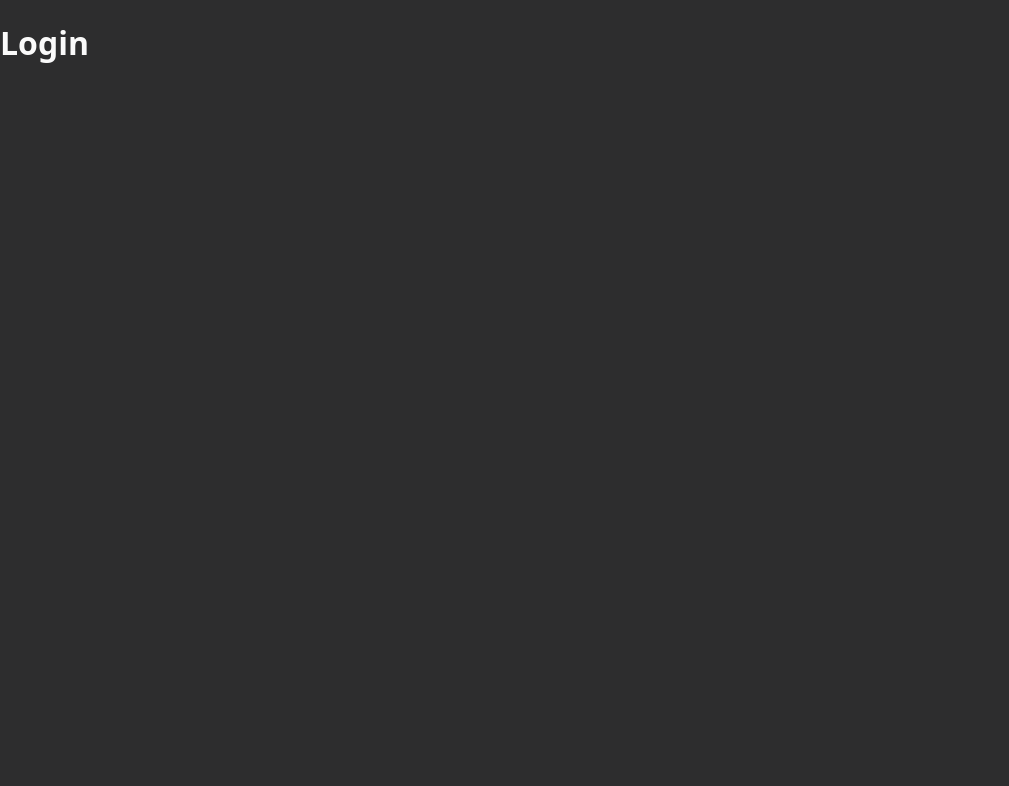
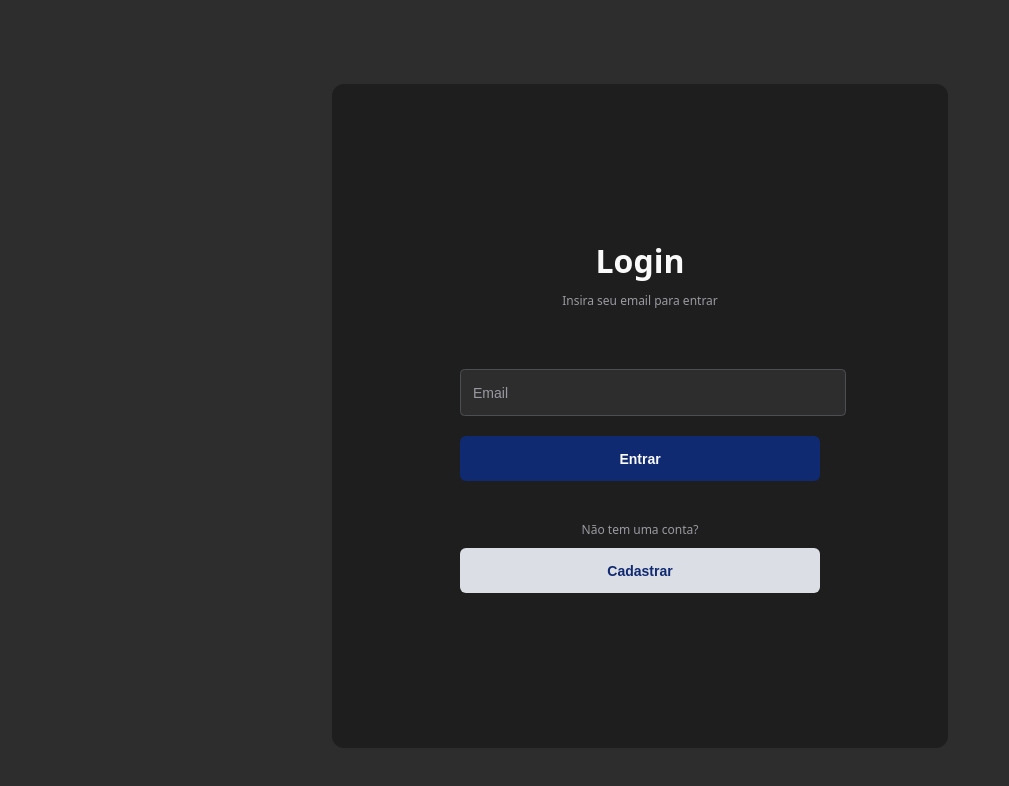
Before and after one commit to marlonzl7/sonar-music-player, a React app in the folder frontend/: page /login in a window 1280 px wide. Shown: the top 786 px of the page, without its empty margins (0-1009 px from the left). Built offline with nearby package versions, Linux system fonts and the light colour scheme; the HTML template or start-up script is replaced by a standard one.

Commit message:
feat: implementar telas de login e cadastro com integração com a API

```diff
--- a/frontend/src/pages/Cadastro/Cadastro.jsx
+++ b/frontend/src/pages/Cadastro/Cadastro.jsx
@@ -1,3 +1,73 @@
+import styles from './Cadastro.module.css'
+import { BotaoSecundario } from '../../components/BotaoSecundario/BotaoSecundario'
+import { BotaoPrimario } from '../../components/BotaoPrimario/BotaoPrimario'
+import { useState } from 'react'
+import { cadastrarUsuario } from '../../services/api'
+import { useNavigate } from 'react-router-dom'
+
 export function Cadastro() {
-  return <h1>Cadastro</h1>
+  const [carregando, setCarregando] = useState(false)
+  const [erro, setErro] = useState(null)
+  const [dados, setDados] = useState({
+    nome: "",
+    email: ""
+  })
+
+  const navegar = useNavigate()
+
+  const redirecionarLogin = () => {
+    navegar('/login')
+  }
+
+  function aoSubmeter(evento) {
+    evento.preventDefault()
+    setCarregando(true)
+
+    cadastrarUsuario(dados)
+    .then(resposta => {
+      redirecionarLogin()
+    })
+    .catch(erro => {
+      setErro(erro.response.data.mensagem)
+    })
+    .finally(() => {
+      setCarregando(false)
+    });
+  }
+
+  return (
+    <main className={styles.container}>
+      <div className={styles.card}>
+        <header>
+          <h2>Cadastro</h2>
+          <p>Insira suas informações para criar sua conta</p>
+        </header>
+
+        <form onSubmit={aoSubmeter}>
+          <div className={styles.inputs}>
+            <div className={styles.input}>
+              <input type="text" name="nome" id="nome" placeholder='Nome' onChange={(evento) => setDados({...dados, nome: evento.target.value})} />
+            </div>
+
+            <div className={styles.input}>
+              <input type="email" name="email" id="email" placeholder='Email' onChange={(evento) => setDados({...dados, email: evento.target.value})} />
+            </div>
+          </div>
+
+          {erro && <p className={styles.erro}>{erro}</p>}
+
+          <BotaoPrimario type='submit' disabled={carregando}>
+            { carregando ? 'Cadastrando...' : 'Cadastrar' }
+          </BotaoPrimario>
+        </form>
+
+        <footer>
+          <span>Já possui uma conta?</span>
+          <BotaoSecundario type='button' onClick={() => navegar('/login')} disabled={carregando}>
+            Entrar
+          </BotaoSecundario>
+        </footer>
+      </div>
+    </main>
+  )
 }
--- /dev/null
+++ b/frontend/src/pages/Cadastro/Cadastro.module.css
@@ -0,0 +1,105 @@
+.container {
+  min-height: 100vh;
+  display: flex;
+  align-items: center;
+  justify-content: center;
+  padding: 1rem;
+}
+
+.card {
+  width: 100%;
+  max-width: 35rem;
+  min-height: 37.5rem;
+  background: var(--card-bg);
+  border-radius: 0.75rem;
+  padding: 2rem 1.75rem;
+  display: flex;
+  flex-direction: column;
+  justify-content: center;
+}
+
+.card header {
+  text-align: center;
+  margin-bottom: 3.75rem;
+}
+
+.card header h2 {
+  margin: 0 0 0.625rem;
+  font-size: 2rem;
+  font-weight: 600;
+  color: var(--text-main);
+}
+
+.card header p {
+  margin: 0;
+  font-size: 0.75rem;
+  color: var(--text-muted);
+}
+
+.card form {
+  display: flex;
+  flex-direction: column;
+  gap: 1.25rem;
+  align-items: center;
+}
+
+.inputs {
+  display: flex;
+  flex-direction: column;
+  gap: 1.25rem;
+  width: 100%;
+  max-width: 22.5rem;
+}
+
+.input input {
+  width: 100%;
+  height: 2.8125rem;
+  background: var(--input-bg);
+  border: 1px solid var(--border);
+  border-radius: 0.375rem;
+  color: var(--input-text);
+  padding: 0 0.75rem;
+  font-size: 0.875rem;
+  outline: none;
+}
+
+.input input:focus {
+  outline: 2px solid var(--border-focus);
+  outline-offset: -1px;
+}
+
+.input input::placeholder {
+  color: var(--text-muted);
+}
+
+.card form > button {
+  width: 100%;
+  max-width: 22.5rem;
+  height: 2.8125rem;
+}
+
+.card footer {
+  margin-top: 2.5rem;
+  display: flex;
+  flex-direction: column;
+  align-items: center;
+  gap: 0.625rem;
+}
+
+.card footer span {
+  font-size: 0.75rem;
+  color: var(--text-muted);
+}
+
+.card footer button {
+  width: 100%;
+  max-width: 22.5rem;
+  height: 2.8125rem;
+}
+
+.erro {
+  margin: 0;
+  font-size: 0.75rem;
+  color: #e24b4a;
+  text-align: center;
+}
--- a/frontend/src/pages/Login/Login.jsx
+++ b/frontend/src/pages/Login/Login.jsx
@@ -1,3 +1,71 @@
+import { useState } from 'react'
+import { useEffect } from 'react'
+import { BotaoPrimario } from '../../components/BotaoPrimario/BotaoPrimario'
+import { BotaoSecundario } from '../../components/BotaoSecundario/BotaoSecundario'
+import styles from './Login.module.css'
+import { login } from '../../services/api'
+import { useNavigate } from 'react-router-dom'
+
 export function Login() {
-  return <h1>Login</h1>
+  const [carregando, setCarregando] = useState(false)
+  const [erro, setErro] = useState(null)
+  const [dados, setDados] = useState({
+    email: ""
+  })
+
+  const navegar = useNavigate()
+
+  const redirecionarMusicas = () => {
+    navegar('/musicas')
+  }
+
+  function aoSubmeter(evento) {
+    evento.preventDefault()
+    setCarregando(true)
+
+    login(dados.email)
+    .then(resposta => {
+      localStorage.setItem("ID_USUARIO", resposta.data.idUsuario)
+
+      redirecionarMusicas()
+    })
+    .catch(erro => {
+      setErro(erro.response.data.mensagem)
+    })
+    .finally(() => {
+      setCarregando(false)
+    })
+  }
+
+  return (
+    <main className={styles.container}>
+      <div className={styles.card}>
+        <header>
+          <h2>Login</h2>
+          <p>Insira seu email para entrar</p>
+        </header>
+
+        <form onSubmit={aoSubmeter}>
+          <div className={styles.inputs}>
+            <div className={styles.input}>
+              <input type="email" name="email" id="email" placeholder='Email' onChange={(evento) => setDados({...dados, email: evento.target.value})} />
+            </div>
+          </div>
+
+          {erro && <p className={styles.erro}>{erro}</p>}
+
+          <BotaoPrimario type='submit' disabled={carregando}>
+            { carregando ? 'Entrando...' : 'Entrar'}
+          </BotaoPrimario>
+        </form>
+
+        <footer>
+          <span>Não tem uma conta?</span>
+          <BotaoSecundario type='button' onClick={() => navegar('/cadastro')} disabled={carregando}>
+            Cadastrar
+          </BotaoSecundario>
+        </footer>
+      </div>
+    </main>
+  )
 }
--- /dev/null
+++ b/frontend/src/pages/Login/Login.module.css
@@ -0,0 +1,105 @@
+.container {
+  min-height: 100vh;
+  display: flex;
+  align-items: center;
+  justify-content: center;
+  padding: 1rem;
+}
+
+.card {
+  width: 100%;
+  max-width: 35rem;
+  min-height: 37.5rem;
+  background: var(--card-bg);
+  border-radius: 0.75rem;
+  padding: 2rem 1.75rem;
+  display: flex;
+  flex-direction: column;
+  justify-content: center;
+}
+
+.card header {
+  text-align: center;
+  margin-bottom: 3.75rem;
+}
+
+.card header h2 {
+  margin: 0 0 0.625rem;
+  font-size: 2rem;
+  font-weight: 600;
+  color: var(--text-main);
+}
+
+.card header p {
+  margin: 0;
+  font-size: 0.75rem;
+  color: var(--text-muted);
+}
+
+.card form {
+  display: flex;
+  flex-direction: column;
+  gap: 1.25rem;
+  align-items: center;
+}
+
+.inputs {
+  display: flex;
+  flex-direction: column;
+  gap: 1.25rem;
+  width: 100%;
+  max-width: 22.5rem;
+}
+
+.input input {
+  width: 100%;
+  height: 2.8125rem;
+  background: var(--input-bg);
+  border: 1px solid var(--border);
+  border-radius: 0.275rem;
+  color: var(--input-text);
+  padding: 0 0.75rem;
+  font-size: 0.875rem;
+  outline: none;
+}
+
+.input input:focus {
+  outline: 2px solid var(--border-focus);
+  outline-offset: -1px;
+}
+
+.input input::placeholder {
+  color: var(--text-muted);
+}
+
+.card form > button {
+  width: 100%;
+  max-width: 22.5rem;
+  height: 2.8125rem;
+}
+
+.card footer {
+  margin-top: 2.5rem;
+  display: flex;
+  flex-direction: column;
+  align-items: center;
+  gap: 0.625rem;
+}
+
+.card footer span {
+  font-size: 0.75rem;
+  color: var(--text-muted);
+}
+
+.card footer button {
+  width: 100%;
+  max-width: 22.5rem;
+  height: 2.8125rem;
+}
+
+.erro {
+  margin: 0;
+  font-size: 0.75rem;
+  color: #e24b4a;
+  text-align: center;
+}
```
